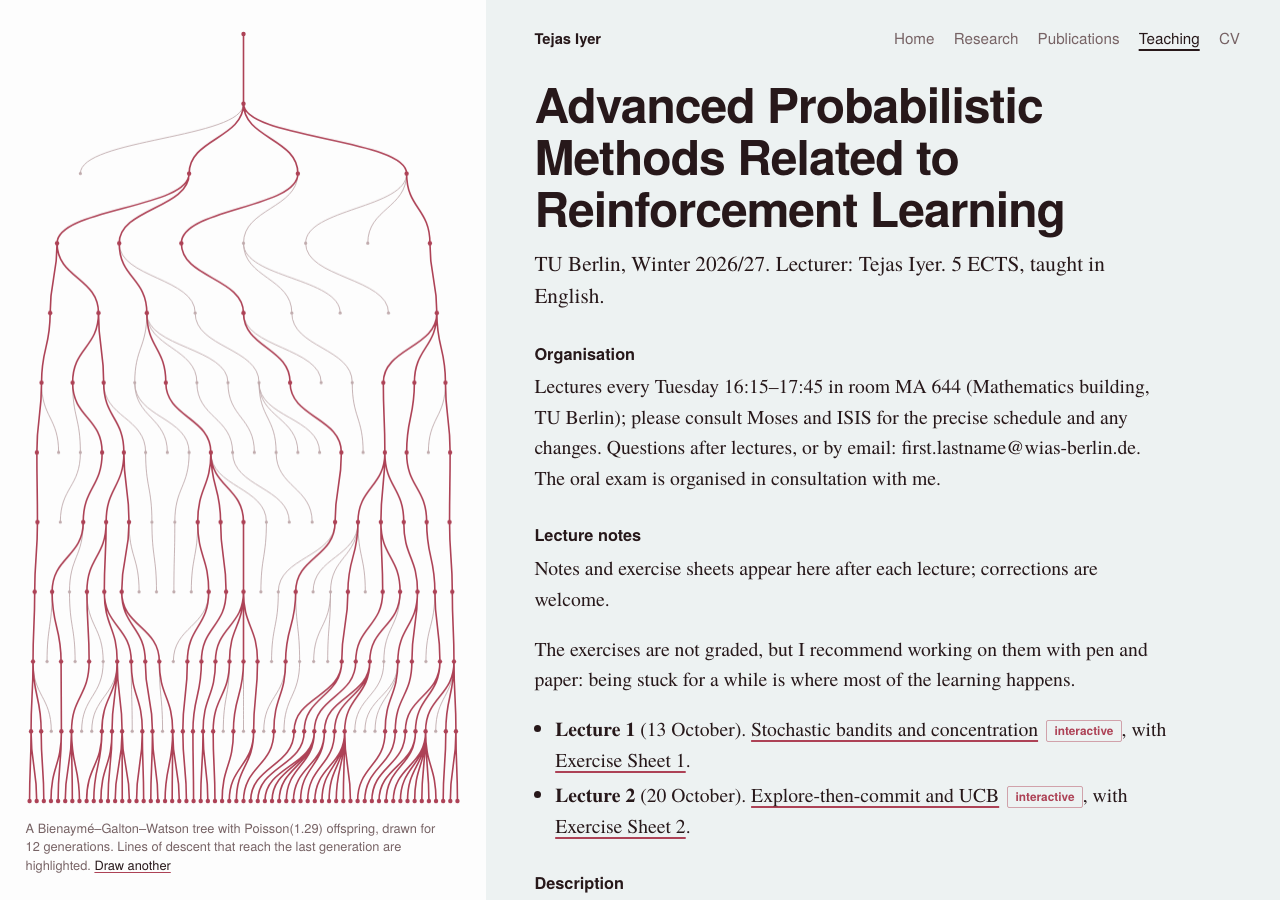
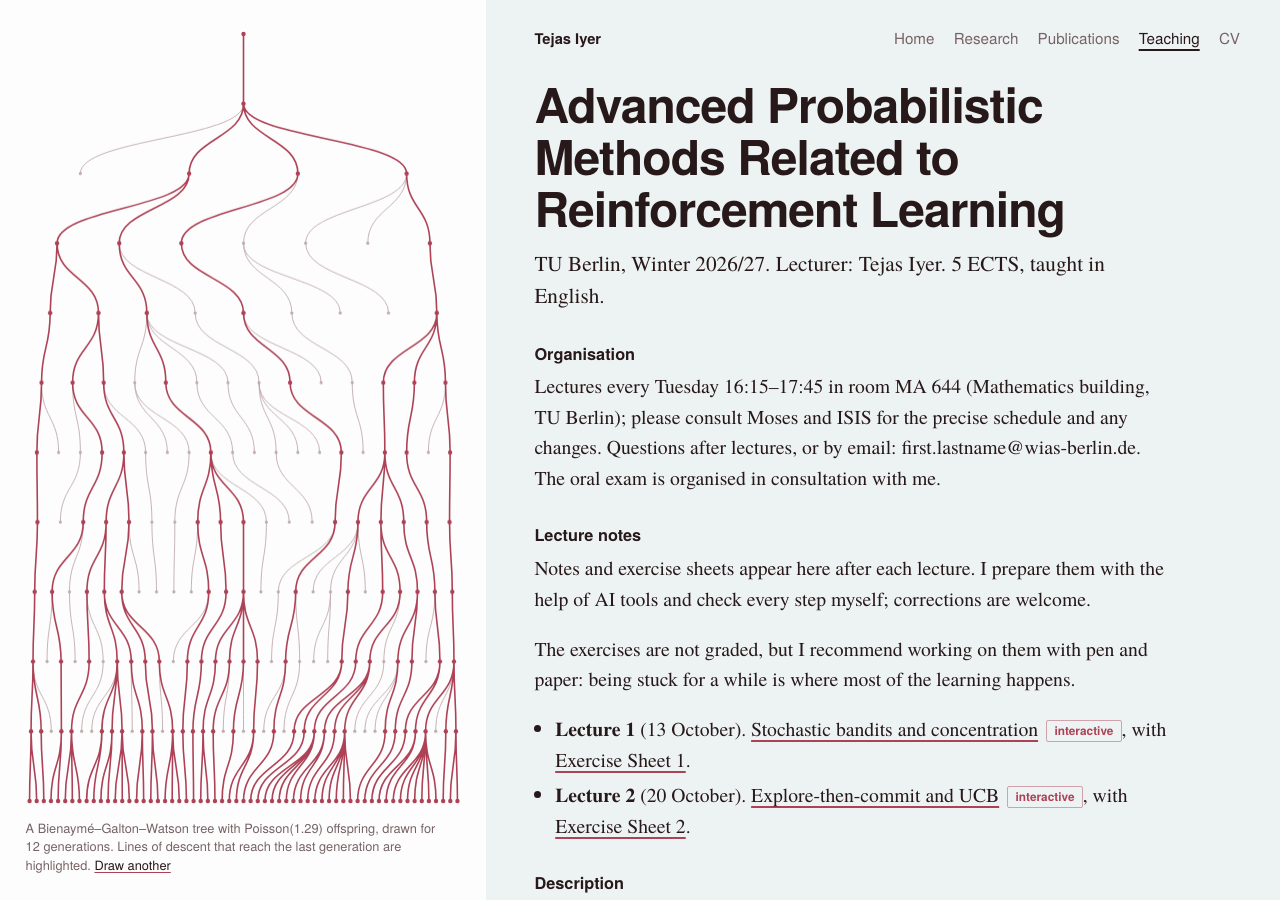
Before and after one commit to iyertejas/iyertejas.github.io, a Jekyll site: the page built from course-rl-2026.md, in a window 1280 px wide and 900 px high. Built offline with Jekyll 4.4.1, drawn with Linux system fonts in a browser that asks for light colours.

Commit message:
Course page: one-line note on how the lecture notes are prepared

```diff
--- a/course-rl-2026.md
+++ b/course-rl-2026.md
@@ -16,7 +16,7 @@ Lectures every Tuesday 16:15–17:45 in room MA 644 (Mathematics building, TU Be
 
 ## Lecture notes
 
-Notes and exercise sheets appear here after each lecture; corrections are welcome.
+Notes and exercise sheets appear here after each lecture. I prepare them with the help of AI tools and check every step myself; corrections are welcome.
 
 The exercises are not graded, but I recommend working on them with pen and paper: being stuck for a while is where most of the learning happens.
 
```
